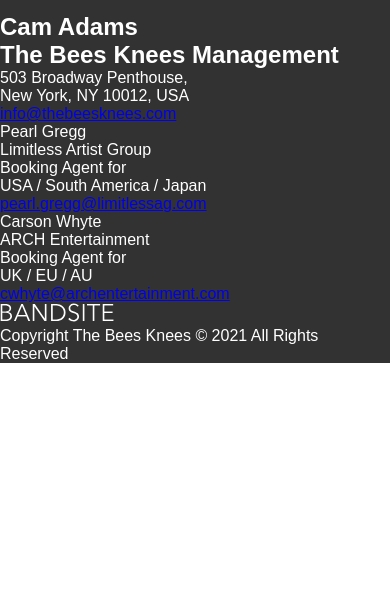
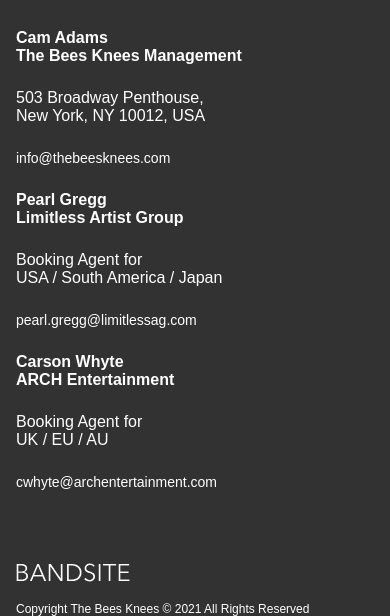
Before and after one commit to salwa1112/salwa-islam-bandsite, a plain HTML site: page index.html in a window 390 px wide. Shown: the part 3617-4233 px from the top of the page. Before the commit the page ends 3980 px from the top, so only its background shows below. Drawn offline with Linux system fonts and the light colour scheme.

Commit message:
FInal Mobile Layout

```diff
--- a/index.html
+++ b/index.html
@@ -100,15 +100,12 @@
                     <img class="footer__container__social__icons--twitter" src="assets/icons/svg/Icon-twitter.svg" alt="">
                 </div>
             </div>
-            <!-- <div class="footer__container__social--logo">
-                <img src="assets/logos/Logo-bandsite.svg" alt="logo-bandsite">
-            </div> -->
         </section>
         <section class="footer__container__contact">
             <div class="footer__container__contact--info">
                 <div class="footer__container__contact--info__title">
-                    <h2>Cam Adams</h2>
-                    <h2>The Bees Knees Management</h2>
+                    <p>Cam Adams</p>
+                    <p>The Bees Knees Management</p>
                 </div>
                 <div class="footer__container__contact--info__address">
                     <p>503 Broadway Penthouse,</p>
--- a/styles/_variables.scss
+++ b/styles/_variables.scss
@@ -12,15 +12,3 @@ $secondary-light-background-color: #FAFAFA;
 
 // global header color
 $header-background-color: #323232;
-
-
-@font-face {
-    font-family: 'Avenir';
-    src: url('/assets/fonts/AvenirNextLTPro-Bold.otf') format('otf');
-    src: url('/assets/fonts/AvenirNextLTPro-Regular.otf') format('otf');
-}
-
-@font-face {
-    font-family: 'Avenir Demi';
-    src: url('/assets/fonts/AvenirNextLTPro-Demi.otf') format('otf');
-}
--- a/styles/bio.scss
+++ b/styles/bio.scss
@@ -4,3 +4,15 @@
 @use './partials/about';
 @use './partials/footer';
 @use './partials/gallery';
+
+
+@font-face {
+    font-family: 'Avenir';
+    src: url('/assets/fonts/AvenirNextLTPro-Bold.otf') format('otf');
+    src: url('/assets/fonts/AvenirNextLTPro-Regular.otf') format('otf');
+}
+
+@font-face {
+    font-family: 'Avenir Demi';
+    src: url('/assets/fonts/AvenirNextLTPro-Demi.otf') format('otf');
+}
--- a/styles/partials/_footer.scss
+++ b/styles/partials/_footer.scss
@@ -10,6 +10,7 @@
     //Footer container header
     &__header {
         padding: 1rem;
+
     }
 
     &__social {
@@ -23,7 +24,6 @@
         }
 
         &__icons {
-           //padding-top: 1rem;
             padding-right: 2rem;
             height: 1.5rem;
 
@@ -43,11 +43,49 @@
 
     }
 
-    &--copyright {
-        &:before {
-            content: url('/assets/logos/Logo-bandsite.svg');
-            display: flex;
+
+
+    &__contact {
+        padding-left: 1rem;
+        padding-top: 1rem;
+
+        &--info {
+            padding-bottom: 1.5rem;
+
+            &__title {
+                @extend .footer__container__contact--info;
+                font-family: 'Avenir Demi', sans-serif;
+                font-size: 1rem;
+                line-height: 1.125rem;
+                font-weight: 600;
+
+            }
+
+            &__address {
+                @extend .footer__container__contact--info;
+                font-size: 1rem;
+            }
+
+            &__email a {
+                @extend .footer__container__contact--info;
+                font-size: 0.875rem;
+                font-weight: 400;
+                text-decoration: none;
+                color: $primary-text-color-dark-background;
+            }
         }
     }
 
+    &--copyright {
+        @extend .footer__container__contact;
+        font-size: 0.75rem;
+
+
+        &:before {
+            padding-top: 2rem;
+            content: url('/assets/logos/Logo-bandsite.svg');
+            display: flex;
+            padding-bottom: 1rem;
+        }
+    }
 }
```
Also changed, not shown: css/bio.css.
